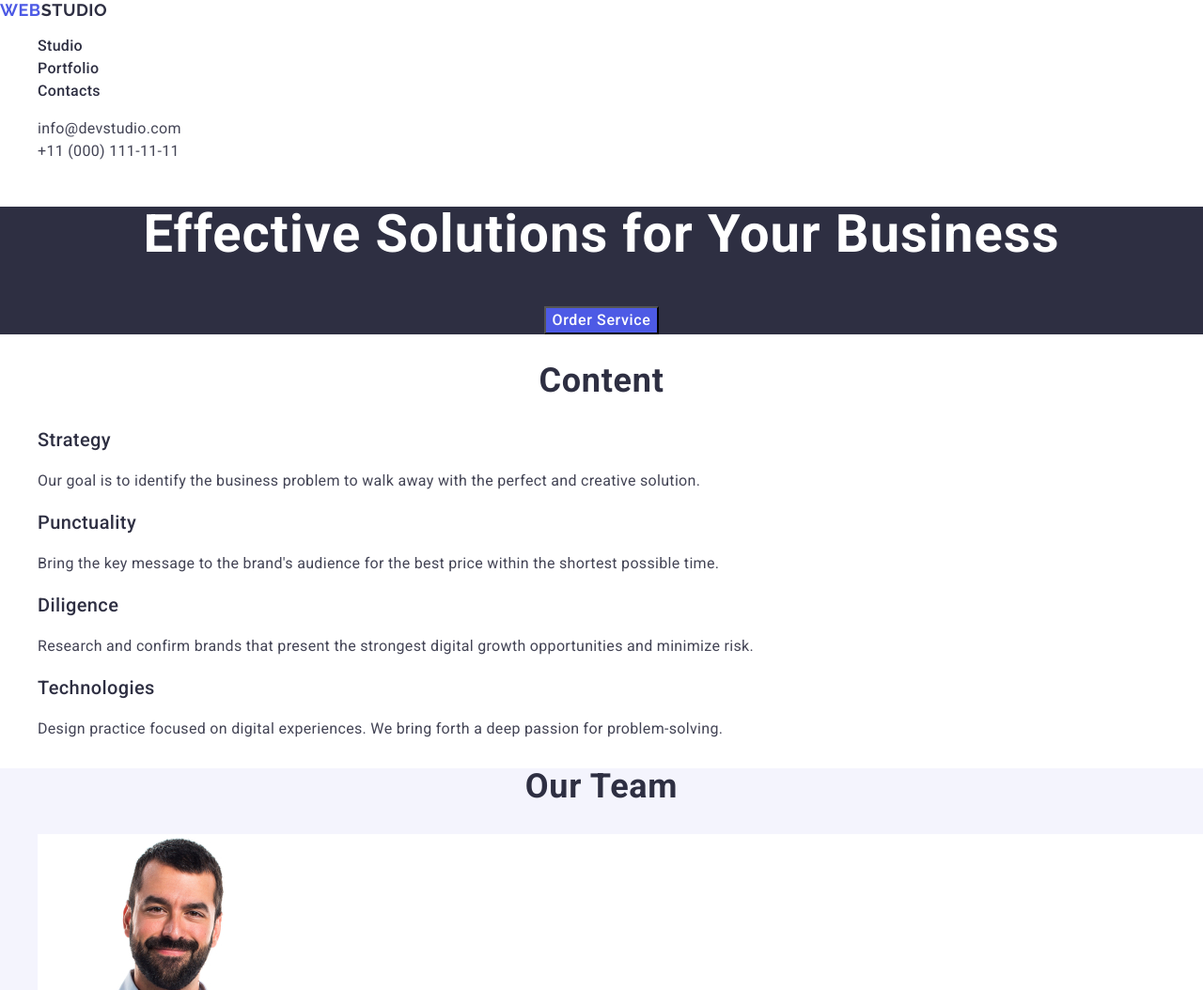
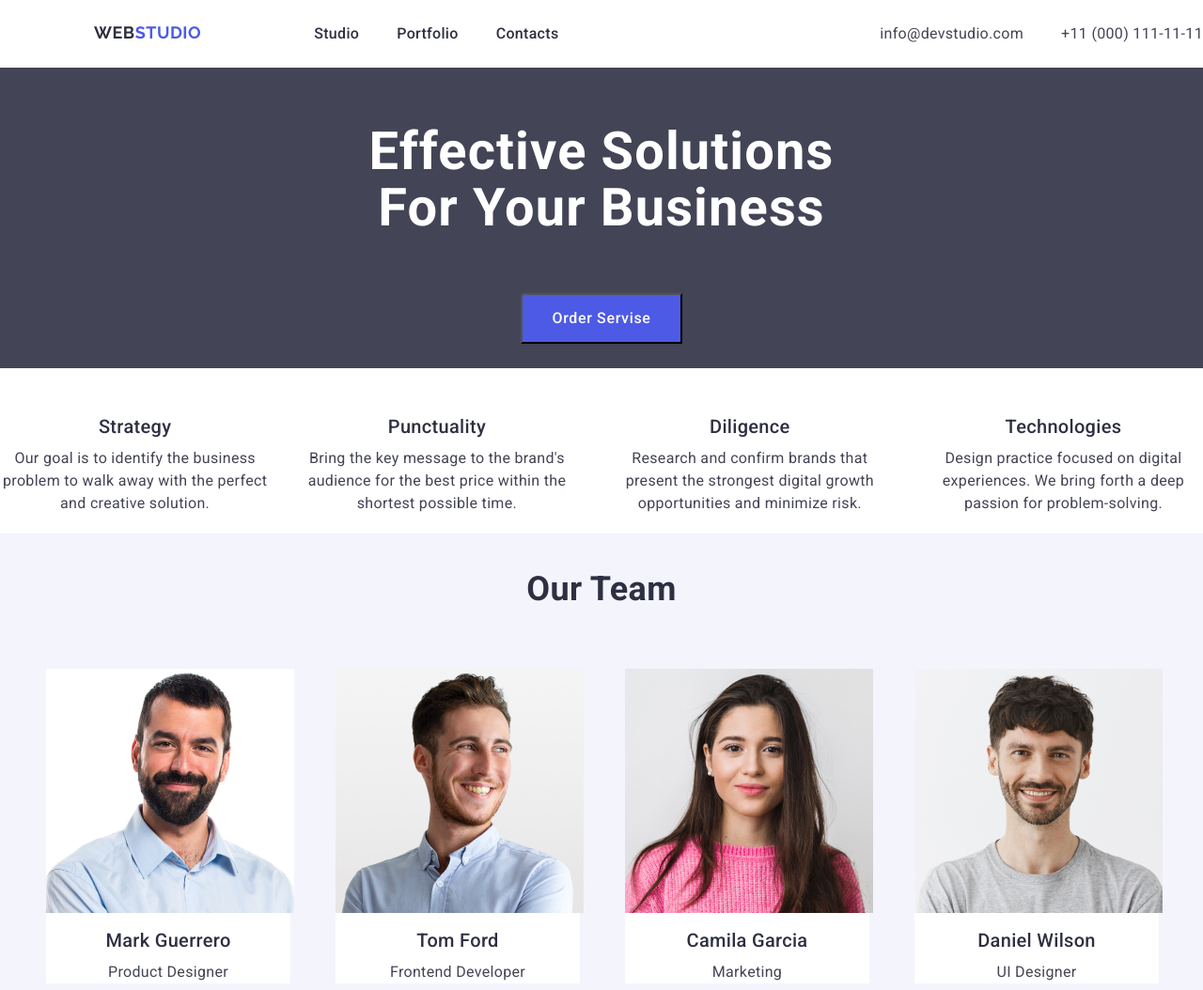
Before and after one commit to Yulya22/goit-markup-hw-03, a plain HTML site: page index.html in a window 1280 px wide. Shown: the top 1054 px of the page at 94% size. Drawn offline with nearby package versions, Linux system fonts and the light colour scheme.

Commit message:
add changes to file index.html and slyles.css

```diff
--- a/css/styles.css
+++ b/css/styles.css
@@ -1,138 +1,212 @@
-.body {
+:root {
+  --white: #fff;
+  --dark: #2e2f42;
+  --slate: #434455;
+  --cloud: #f4f4fd;
+  --iris: #4d5ae5;
+  --ocean: #404bbf;
+  --span-color: #2e2f42;
+}
+
+body {
   font-family: 'Roboto', sans-serif;
-  color: #434455;
+  color: var(--slate);
+  line-height: 1.5;
+  letter-spacing: 0.02em;
   background-color: #ffffff;
 }
 
-.logo {
-  font-family: 'Raleway', sans-serif;
-  font-weight: 700;
-  font-size: 18px;
-  line-height: 1.17;
-  letter-spacing: 0.03em;
-  text-transform: uppercase;
-  color: #4d5ae5;
-}
-
-.logol {
-  color: #2e2f42;
-}
-.navigation a {
-  font-weight: 500;
-  line-height: 1.5;
-  font-size: 16px;
-  color: #2e2f42;
-  text-decoration: none;
-  letter-spacing: 0.02em;
-}
-
-.navigation .link:hover,
-.navigation .link:focus {
-  color: #404bbf;
-  text-decoration: none;
-}
-
-.navigation .link:active {
-  color: #404bbf;
-  text-decoration: underline;
-}
-
-.address {
-  font-style: normal;
-}
-
-.contacts a {
-  font-weight: 400;
-  line-height: 1.5;
-  font-size: 16px;
-  color: #434455;
-  text-decoration: none;
-  letter-spacing: 0.02em;
-}
-
-.contacts .link:hover,
-.contacts .link:focus {
-  color: #404bbf;
-  text-decoration: none;
-}
-
+h1,
+h2,
+h3,
+p,
 ul {
-  list-style: none;
+  margin: 0;
+  padding: 0;
+  text-align: center;
 }
 
 a {
   text-decoration: none;
+  color: var(--dark);
 }
 
-.openingh {
+ul {
+  list-style-type: none;
+}
+
+span {
+  color: var(--span-color);
+}
+
+.stud-act,
+.navi {
+  font-weight: 500;
+}
+
+.hat {
+  width: 1280px;
+  height: 72px;
+  display: flex;
+  justify-content: space-between;
+  align-items: center;
+}
+
+nav {
+  display: flex;
+}
+
+nav ul {
+  display: flex;
+  padding: 0 0 0 120px;
+  gap: 40px;
+}
+
+address ul {
+  display: flex;
+  gap: 40px;
+}
+
+.logo-dark,
+.logo-light {
+  text-transform: uppercase;
+  font: bold 18px/21px 'Raleway', sans-serif;
+  letter-spacing: 0.03em;
+  line-height: 1.17;
+}
+.logo-dark {
+  display: block;
+  padding: 0 0 0 100px;
+  color: var(--iris);
+}
+
+.cont {
+  font-style: normal;
+  color: var(--slate);
+}
+
+.navi:hover,
+.stud-act:hover,
+.cont:hover,
+.stud-act:focus,
+.navi:focus,
+.cont:focus {
+  color: var(--ocean);
+}
+
+.stud-act:active {
+  text-decoration-line: underline;
+}
+
+.title-hero {
+  padding: 60px;
   font-size: 56px;
   line-height: 1.07;
   letter-spacing: 0.02em;
-}
-.opening {
-  font-weight: 700;
+  color: var(--white);
+  text-transform: capitalize;
   text-align: center;
-  color: #ffffff;
-  background-color: #2e2f42;
-}
-.button {
-  font-size: 16px;
-  font-weight: 500;
-  line-height: 1.5;
-  color: #ffffff;
-  background-color: #4d5ae5;
-  cursor: pointer;
-  letter-spacing: 0.04em;
 }
 
-.button:hover,
-.button:focus {
-  background-color: #404bbf;
+.hero-sect {
+  height: 320px;
+  margin: auto;
+  background-color: var(--slate);
 }
 
-.teamh {
+.order-butt {
+  display: block;
+  margin: 0 auto;
+  color: var(--white);
+  font-weight: 500;
+  letter-spacing: 0.04em;
+  background-color: var(--iris);
+  text-transform: capitalize;
+  cursor: pointer;
+  padding: 16px 32px 16px 32px;
+  border-radius: 4px 0px 0px 0px;
+}
+
+.order-butt:hover,
+.order-butt:focus {
+  background-color: var(--ocean);
+}
+
+.title-second {
+  color: var(--dark);
+  font-size: 36px;
+  line-height: 1.11;
+  text-transform: capitalize;
+  padding: 40px 0;
+  margin: 20px;
+}
+
+.title-third {
+  color: var(--dark);
   font-size: 20px;
   font-weight: 500;
   line-height: 1.2;
-  letter-spacing: 0.02em;
-  color: #2e2f42;
+  text-transform: capitalize;
+  text-align: center;
+  padding: 10px;
 }
 
-.teamp {
-  font-size: 16px;
-  line-height: 1.5;
-  letter-spacing: 0.02em;
-  color: #434455;
+.a-sect ul {
+  width: 1280px;
+  display: flex;
+  margin: auto;
+  padding: 40px 0 0 0;
+  gap: 30px;
 }
 
-.contenth {
-  font-size: 36px;
-  font-weight: 700;
-  line-height: 1.11;
-  letter-spacing: 0.02em;
-  text-align: center;
-  text-transform: capitalize;
-  color: #2e2f42;
+.team-sect {
+  width: 1280px;
+  padding: 0 15px;
+  background-color: var(--cloud);
+  margin: auto;
 }
 
-.team {
-  background-color: #f4f4fd;
+.team-sect ul {
+  display: flex;
+  gap: 40px;
+  padding: 0 0 60px 30px;
 }
 
-.teamul {
-  background-color: #ffffff;
+.p-sect ul {
+  width: 1280px;
+  display: flex;
+  flex-wrap: wrap;
+  gap: 60px;
+  margin: 30px auto;
+  padding: 0 0 0 60px;
 }
 
-.footer {
-  background-color: #2e2f42;
+.card-a {
+  background-color: var(--white);
+  width: 268px;
+  border: 2px solid var(--cloud);
+  border-radius: 4px;
 }
 
-.footerpr {
-  line-height: 1.5;
-  color: #f4f4fd;
-  letter-spacing: 0.02em;
+.card-team {
+  background-color: var(--white);
+  width: 268px;
+  border: 4px solid var(--cloud);
+  border-radius: 4px;
 }
 
-.logolf {
-  color: #f4f4fd;
+.card-p {
+  background-color: var(--white);
+  width: 362px;
+  border: 2px solid var(--cloud);
+  border-radius: 4px;
 }
+
+.logo-light,
+.text-footer {
+  display: block;
+  color: var(--cloud);
+  background-color: var(--dark);
+  text-align: left;
+  padding: 30px;
+}
--- a/index.html
+++ b/index.html
@@ -1,209 +1,184 @@
 <!DOCTYPE html>
 <html lang="en">
   <head>
-    <meta charset="UTF-8" />
-    <meta name="viewport" content="width=device-width, initial-scale=1.0" />
-    <title>Document</title>
+    <meta charset="utf-8" />
+    <title>webstudio</title>
+    <link
+      rel="stylesheet"
+      href="https://cdn.jsdelivr.net/npm/modern-normalize@2.0.0/modern-normalize.min.css"
+    />
     <link rel="preconnect" href="https://fonts.googleapis.com" />
     <link rel="preconnect" href="https://fonts.gstatic.com" crossorigin />
+
     <link
       href="https://fonts.googleapis.com/css2?family=Raleway:wght@700&family=Roboto:wght@400;500;700&display=swap"
       rel="stylesheet"
     />
-    <link
-      rel="stylesheet"
-      href="https://cdn.jsdelivr.net/npm/modern-normalize@2.0.0/modern-normalize.min.css"
-    />
+
     <link rel="stylesheet" href="./css/styles.css" />
   </head>
 
-  <body class="body">
-    <!--HEADER-->
-    <header>
+  <body>
+    <header class="hat">
       <nav>
-        <a class="logo" href="./index.html"
-          >Web<span class="logol">Studio</span></a
-        >
+        <a class="logo-dark" href="/"> <span>Web</span>studio</a>
 
-        <ul class="navigation">
-          <li><a class="link" href="./index.html">Studio</a></li>
-          <li><a class="link" href="">Portfolio</a></li>
-          <li><a class="link" href="">Contacts</a></li>
+        <ul>
+          <li><a class="stud-act" href="/">Studio</a></li>
+          <li><a class="navi" href="#pf">Portfolio</a></li>
+          <li><a class="navi" href="#">Contacts</a></li>
         </ul>
       </nav>
-      <address class="address">
-        <ul class="contacts">
+
+      <address>
+        <ul>
           <li>
-            <a class="link" href="mailto:info@devstudio.com"
+            <a class="cont" href="mailto:info@devstudio.com"
               >info@devstudio.com</a
             >
           </li>
           <li>
-            <a class="link" href="tel:+110001111111">+11 (000) 111-11-11</a>
+            <a class="cont" href="tel:+110001111111">+11 (000) 111-11-11</a>
           </li>
         </ul>
       </address>
     </header>
 
     <main>
-      <!--SECTION ONE-->
-      <section class="opening">
-        <h1 class="openingh">Effective Solutions for Your Business</h1>
-        <button class="button" type="button">Order Service</button>
+      <section class="hero-sect">
+        <h1 class="title-hero">
+          Effective solutions <br />
+          for your business
+        </h1>
+        <button class="order-butt" type="button">Order servise</button>
       </section>
-      <!--SECTION TWO-->
-      <section class="contents">
-        <h2 class="contenth">content</h2>
-        <ul class="content">
+
+      <section class="a-sect">
+        <h2 hidden>Advantages</h2>
+        <ul>
           <li>
-            <h3 class="teamh">Strategy</h3>
-            <p class="teamp">
+            <h3 class="title-third">Strategy</h3>
+            <p>
               Our goal is to identify the business problem to walk away with the
               perfect and creative solution.
             </p>
           </li>
           <li>
-            <h3 class="teamh">Punctuality</h3>
-            <p class="teamp">
+            <h3 class="title-third">Punctuality</h3>
+            <p>
               Bring the key message to the brand's audience for the best price
               within the shortest possible time.
             </p>
           </li>
           <li>
-            <h3 class="teamh">Diligence</h3>
-            <p class="teamp">
+            <h3 class="title-third">Diligence</h3>
+            <p>
               Research and confirm brands that present the strongest digital
               growth opportunities and minimize risk.
             </p>
           </li>
           <li>
-            <h3 class="teamh">Technologies</h3>
-            <p class="teamp">
+            <h3 class="title-third">Technologies</h3>
+            <p>
               Design practice focused on digital experiences. We bring forth a
               deep passion for problem-solving.
             </p>
           </li>
         </ul>
       </section>
-      <!--SECTION THREE-->
-      <section class="team">
-        <h2 class="contenth">Our Team</h2>
+
+      <section class="team-sect">
+        <h2 class="title-second">Our team</h2>
         <ul>
-          <li class="teamul">
+          <li class="card-team">
             <img
               src="./images/Mark.jpg"
               alt="Mark Guerrero"
               width="264"
               height="260"
             />
-            <h3 class="teamh">Mark Guerrero</h3>
-            <p class="teamp">Product Designer</p>
+            <h3 class="title-third">Mark Guerrero</h3>
+            <p>Product Designer</p>
           </li>
-          <li class="teamul">
+          <li class="card-team">
             <img
               src="./images/Tom.jpg"
               alt="Tom Ford"
               width="264"
               height="260"
             />
-            <h3 class="teamh">Tom Ford</h3>
-            <p class="teamp">Frontend Developer</p>
+            <h3 class="title-third">Tom Ford</h3>
+            <p>Frontend Developer</p>
           </li>
-          <li class="teamul">
+          <li class="card-team">
             <img
               src="./images/Kamila.jpg"
               alt="Camila Garcia"
               width="264"
               height="260"
             />
-            <h3 class="teamh">Camila Garcia</h3>
-            <p class="teamp">Marketing</p>
+            <h3 class="title-third">Camila Garcia</h3>
+            <p>Marketing</p>
           </li>
-          <li class="teamul">
+          <li class="card-team">
             <img
               src="./images/Daniel.jpg"
               alt="Daniel Wilson"
               width="264"
               height="260"
             />
-            <h3 class="teamh">Daniel Wilson</h3>
-            <p class="teamp">UI Designer</p>
+            <h3 class="title-third">Daniel Wilson</h3>
+            <p>UI Designer</p>
           </li>
         </ul>
       </section>
-      <!--SECTION FOUR-->
-      <section class="portfolio">
-        <h2 class="contenth">Our Portfolio</h2>
-        <ul class="portfolioul">
-          <li>
+
+      <section class="p-sect">
+        <h2 class="title-second" id="pf">Our portfolio</h2>
+        <ul>
+          <li class="card-p">
+            <img src="./images/banking.jpg" alt="" width="360" height="300" />
+            <h3 class="title-third">Banking app</h3>
+            <p>App</p>
+          </li>
+          <li class="card-p">
+            <img src="./images/cashlesh.jpg" alt="" width="360" height="300" />
+            <h3 class="title-third">Cashless payment</h3>
+            <p>Marketing</p>
+          </li>
+          <li class="card-p">
             <img
-              src="./images/banking.jpg"
-              alt="Banking app"
+              src="./images/meditation.jpg"
+              alt=""
               width="360"
               height="300"
             />
-            <h3 class="teamh">Banking App</h3>
-            <p class="teamp">App</p>
+            <h3 class="title-third">Meditation app</h3>
+            <p>App</p>
           </li>
-          <li>
-            <img
-              src="./images/cashless.jpg"
-              alt="Cashless Payment"
-              width="360"
-              height="300"
-            />
-            <h3 class="teamh">Cashless Payment</h3>
-            <p class="teamp">Marketing</p>
+          <li class="card-p">
+            <img src="./images/tax.jpg" alt="" width="360" height="300" />
+            <h3 class="title-third">Taxi service</h3>
+            <p>Marketing</p>
           </li>
-          <li>
-            <img
-              src="./images/meditation.jpg"
-              alt="Meditation App"
-              width="360"
-              height="300"
-            />
-            <h3 class="teamh">Meditation App</h3>
-            <p class="teamp">App</p>
+          <li class="card-p">
+            <img src="./images/scren.jpg" alt="" width="360" height="300" />
+            <h3 class="title-third">Screen illustrations</h3>
+            <p>Design</p>
           </li>
-          <li>
-            <img
-              src="./images/taxi.jpg"
-              alt="Taxi Service"
-              width="360"
-              height="300"
-            />
-            <h3 class="teamh">Taxi Service</h3>
-            <p class="teamp">Marketing</p>
-          </li>
-          <li>
-            <img
-              src="./images/screen.jpg"
-              alt="Screen Illustrations"
-              width="360"
-              height="300"
-            />
-            <h3 class="teamh">Screen Illustrations</h3>
-            <p class="teamp">Design</p>
-          </li>
-          <li>
-            <img
-              src="./images/onlline.jpg"
-              alt="Online Courses"
-              width="360"
-              height="300"
-            />
-            <h3 class="teamh">Online Courses</h3>
-            <p class="teamp">Marketing</p>
+
+          <li class="card-p">
+            <img src="./images/online.jpg" alt="" width="360" height="300" />
+            <h3 class="title-third">Online courses</h3>
+            <p>Marketing</p>
           </li>
         </ul>
       </section>
     </main>
-    <!--FOOTER-->
-    <footer class="footer">
-      <a class="logo" href="./index.html"
-        >Web<span class="logolf">Studio</span></a
-      >
-      <p class="footerpr">
+
+    <footer class="foot-sect">
+      <a class="logo-light" href="/"> <span>Web</span>studio</a>
+      <p class="text-footer">
         Increase the flow of customers and sales for your business with digital
         marketing & growth solutions.
       </p>
```
